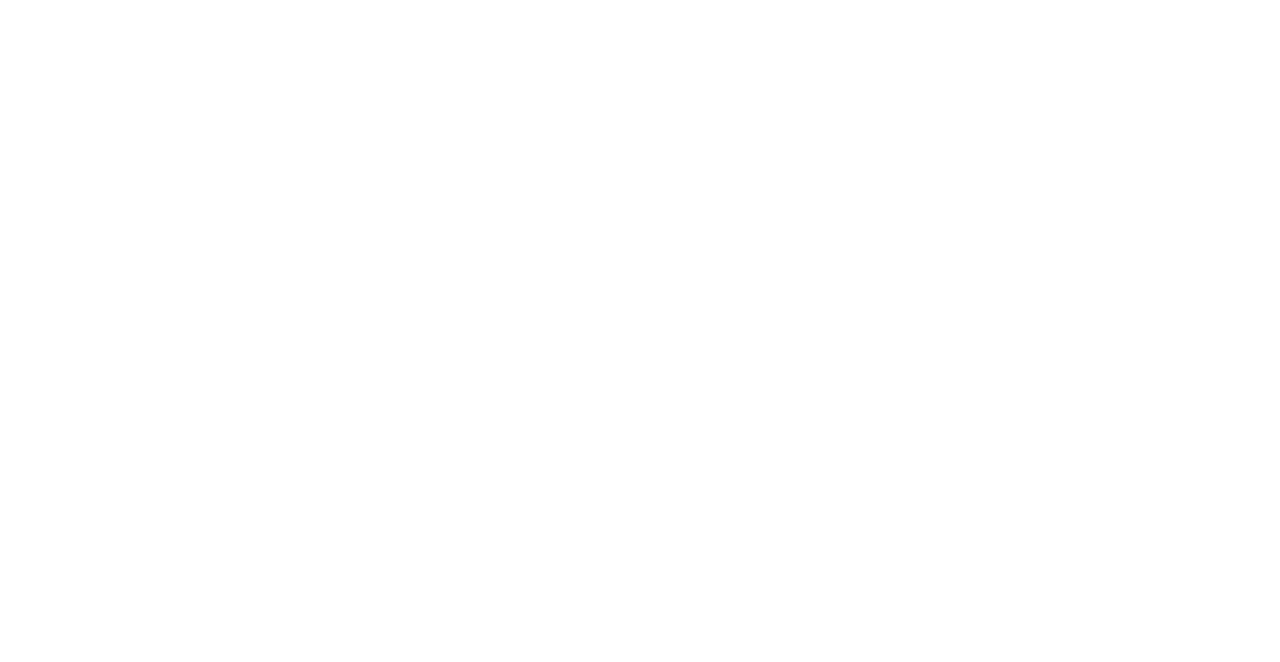
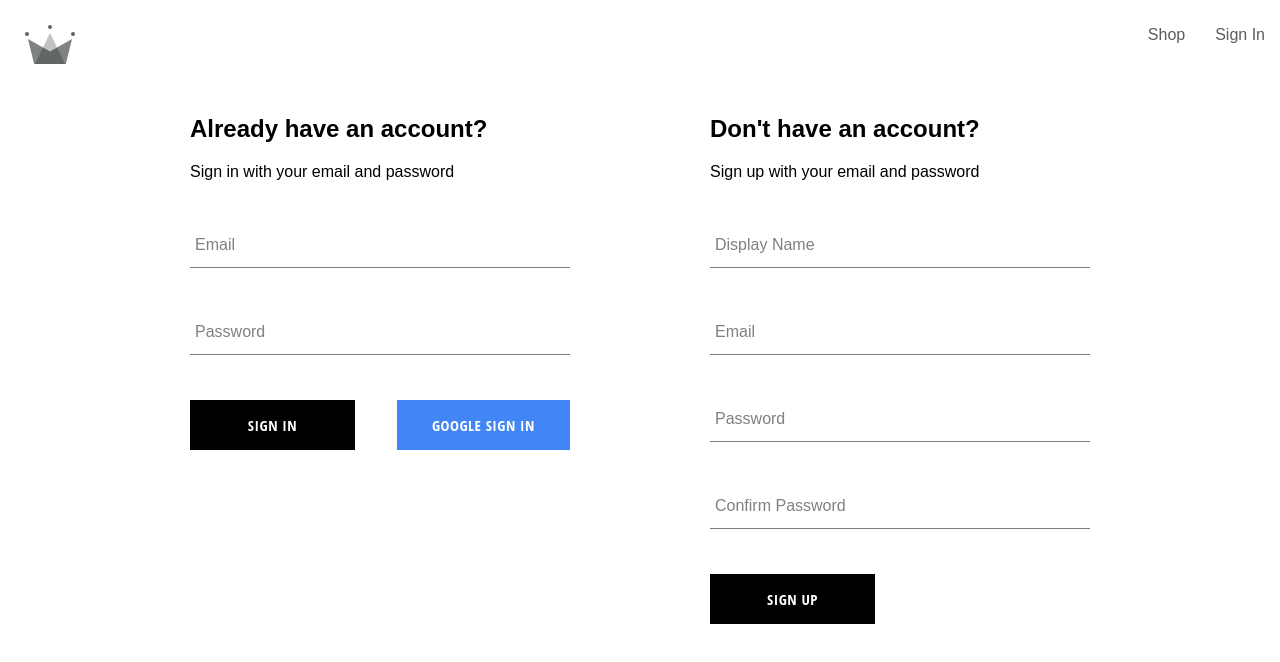
Before and after one commit to ergohub/crown-clothing, a React (Create React App) app: page /auth in a window 1280 px wide. Before the commit this address had no page. Shown: the top 662 px of the page. Built offline with nearby package versions, Linux system fonts and the light colour scheme; a web font is replaced by a local one.

Commit message:
signin and sign up pages complete

```diff
--- a/src/App.js
+++ b/src/App.js
@@ -1,6 +1,7 @@
+// component imports
 import Home from "./routes/home/home.component";
 import Navigation from "./routes/navigation/navigation.component";
-import SignIn from "./components/sign-in/sign-in.component";
+import Authentication from "./components/authentication/authentication.component";
 import { Routes, Route } from "react-router-dom";
 
 const Shop = () => {
@@ -15,7 +16,7 @@ const App = () => {
       <Route path='/' element={<Navigation />}>
         <Route index element={<Home />} />
         <Route path='/shop' element={<Shop />} />
-        <Route path='/sign-in' element={<SignIn />} />
+        <Route path='/auth' element={<Authentication />} />
       </Route>
     </Routes>
   );
--- /dev/null
+++ b/src/components/authentication/authentication.component.jsx
@@ -0,0 +1,17 @@
+// Import components
+import SignInForm from "../sign-in/sign-in.component"
+import SignUpForm from "../sign-up/sign-up.component"
+
+// import styles
+import '../authentication/authentication.styles.scss';
+
+const Authentication = () => {
+    return (
+        <div className="authentication-container">
+            <SignInForm></SignInForm>
+            <SignUpForm></SignUpForm>
+        </div>
+    )
+}
+
+export default Authentication;
--- /dev/null
+++ b/src/components/authentication/authentication.styles.scss
@@ -0,0 +1,6 @@
+.authentication-container {
+    display: flex;
+    width: 900px;
+    justify-content: space-between;
+    margin: auto;
+}
--- a/src/components/sign-in/sign-in.component.jsx
+++ b/src/components/sign-in/sign-in.component.jsx
@@ -1,21 +1,84 @@
-import { signInWithGooglePopup, createUserFromAuth, } from '../../utils/firebase/firebase.util';
-import SignUpForm from '../sign-up/sign-up.component';
+// react dependecies
+import { useState } from 'react';
+// components
+import { signInWithGooglePopup, createUserFromAuth, signInUserWithEmailAndPassword } from '../../utils/firebase/firebase.util';
+import FormInput from '../form-input/form-input.component';
+import Button from '../button/button.component';
+// styles
+import '../sign-up/sign-up.styles.scss';
+import '../button/button.styles.scss';
+
+// default state for form
+const defaultFormFields = {
+    email: '',
+    password: ''
+}
+
+const SignInForm = () => {
+    const [formFields, setFormFields] = useState(defaultFormFields);
+    const { email, password } = formFields;
+
+    const resetFormFields = () => {
+        // Reset State to default
+        setFormFields(defaultFormFields);
+    };
+
+    const signInWithGoogle = async () => {
+        const { user } = await signInWithGooglePopup();
+        await createUserFromAuth(user)
+    }
+
+    const handleChange = (event) => {
+        const { name, value } = event.target;
+        setFormFields({ ...formFields, [name]: value });
+    }
 
 
-const SignIn = () => {
-    const logGoogleUser = async () => {
-        const { user } = await signInWithGooglePopup();
-        const userDocRef = await createUserFromAuth(user)
-    }
+    const handleSubmit = async (event) => {
+        event.preventDefault();
+
+        try {
+            const response = await signInUserWithEmailAndPassword(email, password);
+            // await createUserFromAuth(user, { displayName });
+            resetFormFields();
+            console.log(response);
+
+        } catch (error) {
+            if (error.code) {
+                alert("Credentials Incorrect.  Please try again.")
+            }
+        }
+    };
 
     return (
-        <>
-            <h1> This is the sign in page</h1 >
-            <button onClick={logGoogleUser}>Sign in with Google</button>
+        <div className='sign-up-container'>
+            <h2>Already have an account?</h2>
+            <span>Sign in with your email and password</span>
+            <form onSubmit={handleSubmit}>
+                <FormInput
+                    label="Email"
+                    required
+                    onChange={handleChange}
+                    type="email"
+                    name="email"
+                    value={email}
+                />
 
-            <SignUpForm></SignUpForm>
-        </>
+                <FormInput
+                    label="Password"
+                    required
+                    onChange={handleChange}
+                    type="password"
+                    name="password"
+                    value={password}
+                />
+            </form>
+            <div className='buttons-container'>
+                <Button buttonType='' onClick={handleSubmit}>Sign in</Button>
+                <Button buttonType='google' onClick={signInWithGoogle}>Google Sign In</Button>
+            </div>
+        </div>
     )
 }
 
-export default SignIn;
+export default SignInForm;
--- a/src/components/sign-up/sign-up.styles.scss
+++ b/src/components/sign-up/sign-up.styles.scss
@@ -7,3 +7,8 @@
         margin: 10 0;
     }
 }
+
+.buttons-container {
+    display: flex;
+    justify-content: space-between;
+}
--- a/src/routes/navigation/navigation.component.jsx
+++ b/src/routes/navigation/navigation.component.jsx
@@ -9,7 +9,7 @@ const Navigation = () => { /* Our top level navigtion Component */
                 <Link className="logo-container" to='/'><Crownlogo className="logo" /></Link>
                 <div className='nav-links-container'>
                     <Link className='nav-link' to='/shop'>Shop</Link>
-                    <Link className='nav-link' to='/sign-in'>Sign In</Link>
+                    <Link className='nav-link' to='/auth'>Sign In</Link>
                 </div>
             </div>
             <Outlet />
--- a/src/utils/firebase/firebase.util.js
+++ b/src/utils/firebase/firebase.util.js
@@ -4,7 +4,14 @@ import { initializeApp } from "firebase/app";
 // https://firebase.google.com/docs/web/setup#available-libraries
 
 // Import Firebase Auth libraries
-import { getAuth, signInWithRedirect, signInWithPopup, GoogleAuthProvider, createUserWithEmailAndPassword } from "firebase/auth";
+import {
+    getAuth,
+    signInWithPopup,
+    GoogleAuthProvider,
+    createUserWithEmailAndPassword,
+    signInWithEmailAndPassword
+} from "firebase/auth";
+
 import { getFirestore, doc, getDoc, setDoc } from 'firebase/firestore';
 
 // Your web app's Firebase configuration
@@ -57,3 +64,9 @@ export const createAuthUserWithEmailAndPassword = async (email, password) => {
 
     return await createUserWithEmailAndPassword(auth, email, password);
 };
+
+export const signInUserWithEmailAndPassword = async (email, password) => {
+    if (!email || !password) return;
+
+    return await signInWithEmailAndPassword(auth, email, password);
+};
```
